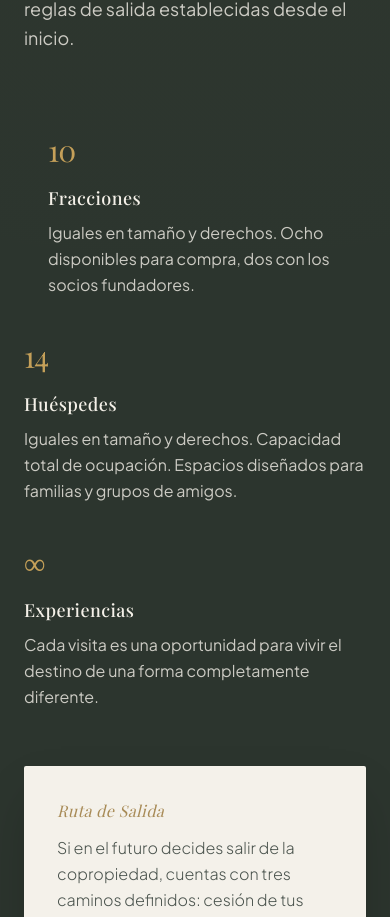
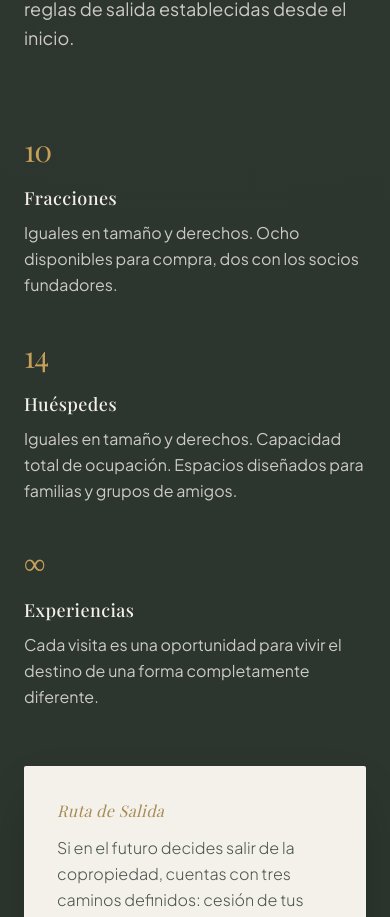
Before and after one commit to jhon-henao13/aurea-fractional, a React (Vite) app: page / in a window 390 px wide. Shown: the part 6097-7014 px from the top of the page. Built offline with nearby package versions, Linux system fonts and the light colour scheme; a web font is replaced by a local one.

Commit message:
fix first pl responsive Fractional section

```diff
--- a/src/components/FractionalModel.jsx
+++ b/src/components/FractionalModel.jsx
@@ -43,7 +43,7 @@ export default function FractionalModel() {
           {pillars.map((pillar, index) => (
             <div
               key={index}
-              className={`flex flex-col space-y-4 md:px-8 first:pl-6 last:pr-0 md:border-l border-gold-600/30 transition-all duration-500 group/item hover:translate-y-[-4px]`}
+              className={`flex flex-col space-y-4 md:px-8 first:pl-0 md:first:pl-6 last:pr-0 md:border-l border-gold-600/30 transition-all duration-500 group/item hover:translate-y-[-4px]`}
             >
               {/* Número o Símbolo Serif Grande */}
               <span className="text-gold-500 font-serif text-3xl md:text-4xl font-light tracking-tight transition-colors duration-300 group-hover/item:text-gold-400">
```
